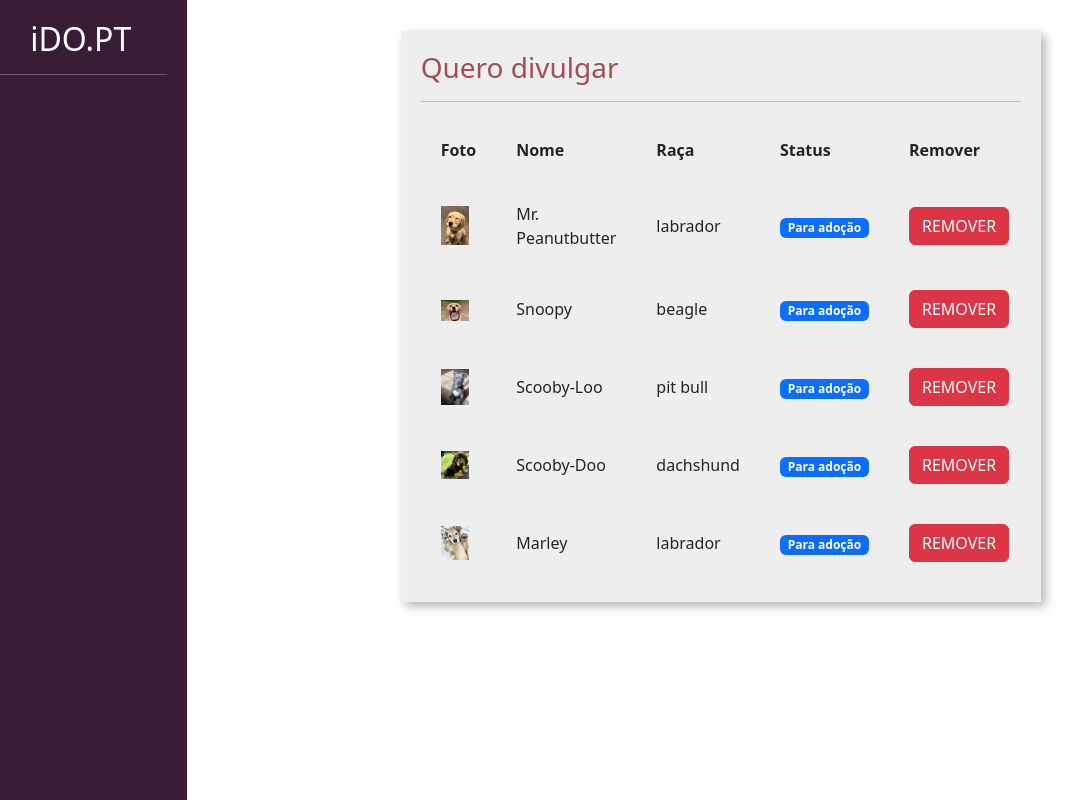
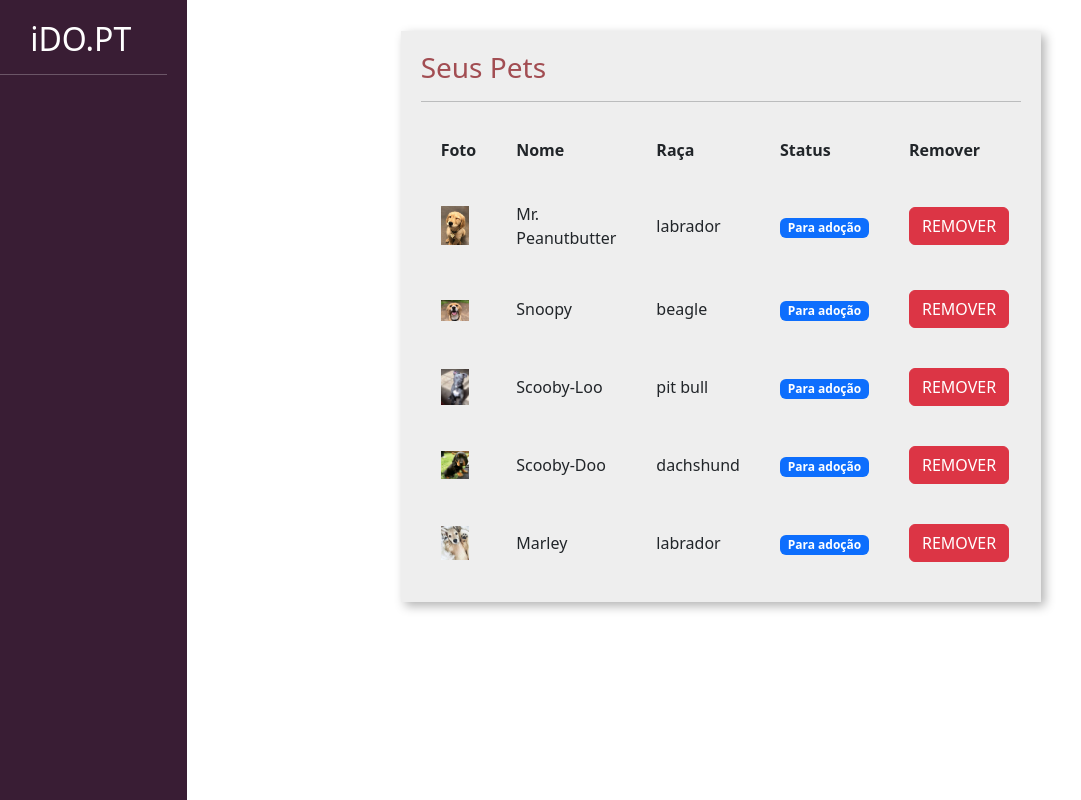
Before and after one commit to Icar0S/plataforma-AdotsPets, a Django app: page /divulgar/seus_pets/ in a window 1280 px wide. Shown: the whole page, without its empty margins (26-1107 px from the left). Run offline with Django 4.2, Linux system fonts and the light colour scheme; a user stored in the database is signed in; data comes from the database, SQL or seed files in the repository; both versions use the stored data as it was after the commit.

Commit message:
feat: atualização nas paginas para disciplina de PSI

```diff
--- a/adotar/templates/listar_pets.html
+++ b/adotar/templates/listar_pets.html
@@ -35,7 +35,7 @@
             </div>
             {% endfor %}
             {% endif %}
-            <h3 class="font-vinho">Quero divulgar</h3>
+            <h3 class="font-vinho">Quero adotar</h3>
             <hr>
             <form action="{% url 'listar_pets' %}" method="GET">
               <div class="row">
--- a/divulgar/templates/seus_pets.html
+++ b/divulgar/templates/seus_pets.html
@@ -20,7 +20,6 @@
         <h2>iDO.PT</h2>
         <hr>
 
-
       </div>
 
       <div class="col-md">
@@ -34,7 +33,7 @@
             </div>
             {% endfor %}
             {% endif %}
-            <h3 class="font-vinho">Quero divulgar</h3>
+            <h3 class="font-vinho">Seus Pets</h3>
             <hr>
 
             <table class="tabela" cellpadding="20">
--- a/divulgar/templates/ver_pedido_adocao.html
+++ b/divulgar/templates/ver_pedido_adocao.html
@@ -20,7 +20,6 @@
       <div class="col-md-2 bg-side-plataforma sidebar">
         <h2>iDO.PT</h2>
         <hr>
-
 
       </div>
 
--- a/usuarios/templates/cadastro.html
+++ b/usuarios/templates/cadastro.html
@@ -54,7 +54,7 @@
 
             <input type="submit" value="SALVAR" class="btn-custom-primary">
 
-            <a href="" class="link-float">Já tenho uma conta</a>
+            <a href="/auth/login/" class="link-float">Já tenho uma conta</a>
           </form>
         </div>
       </div>
```
Also changed, not shown: db.sqlite3, media/fotos_pets/cat14.jpg (added), media/fotos_pets/cat14_kcxLs94.jpg (added).
